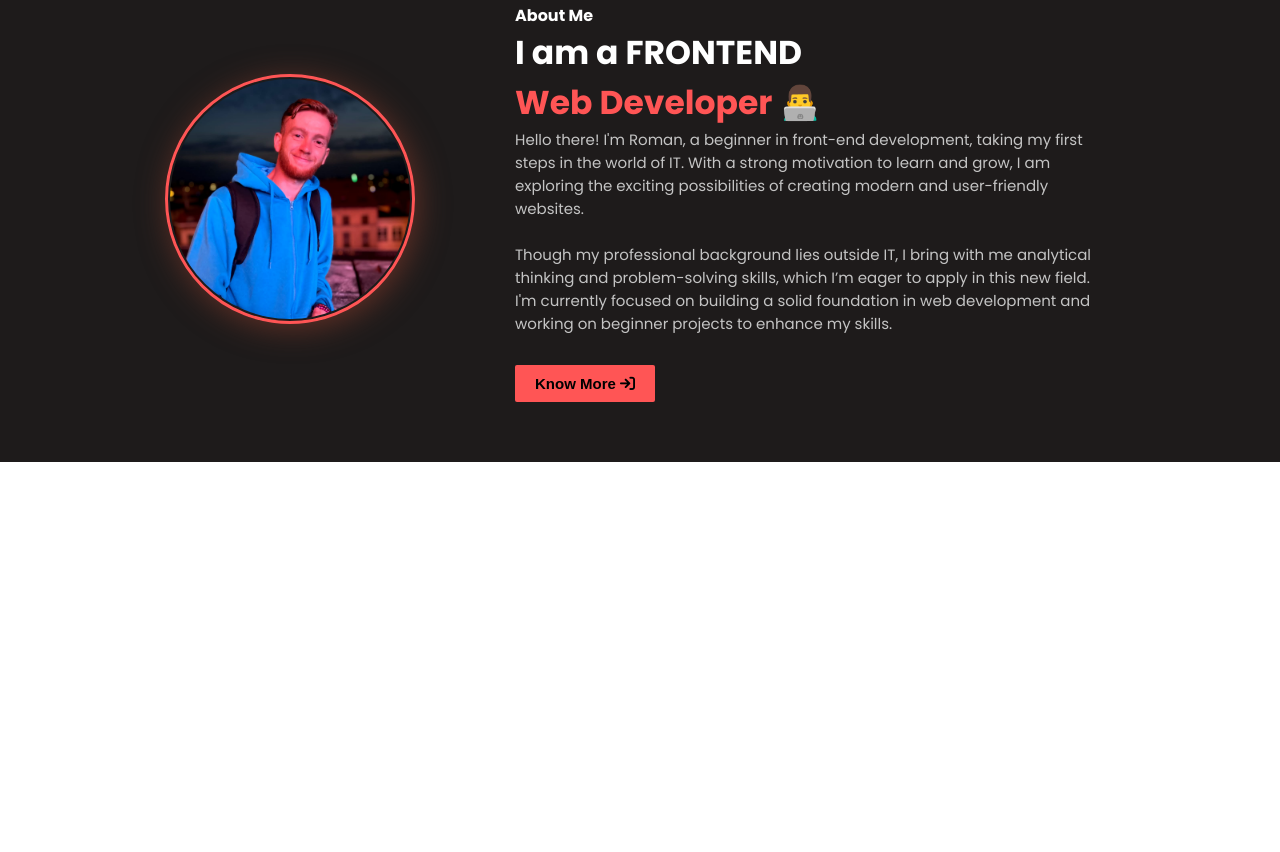
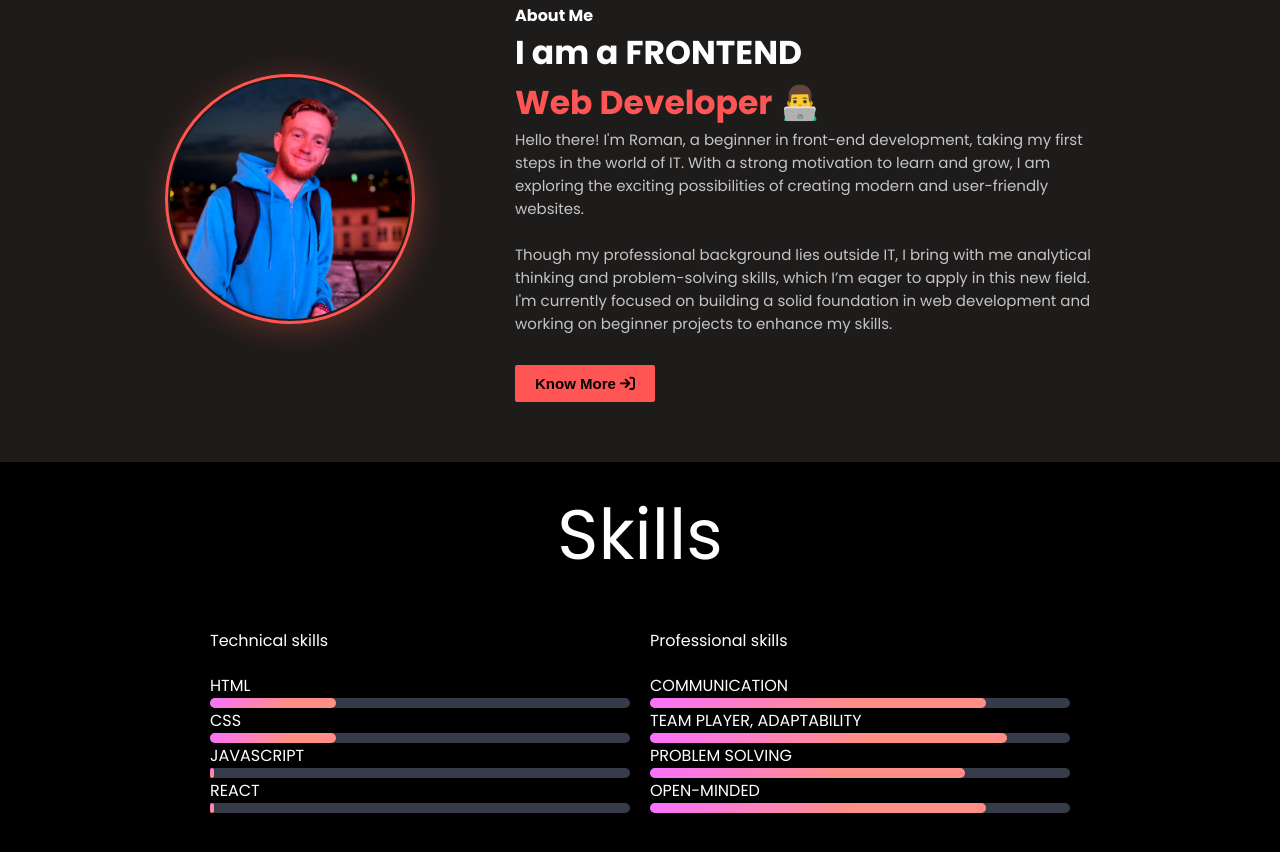
Before and after one commit to kovbinka/portfolio-roman, a website: page index.html in a window 1280 px wide. Shown: the part 697-1549 px from the top of the page. Before the commit the page ends 1159 px from the top, so only its background shows below. Drawn offline with Linux system fonts and the light colour scheme.

Commit message:
develop skills section

```diff
--- a/index.html
+++ b/index.html
@@ -1,5 +1,6 @@
 <!DOCTYPE html>
 <html lang="en">
+
 <head>
   <meta charset="UTF-8" />
   <link rel="icon" type="image/svg+xml" href="./client/assets/favicon.ico" />
@@ -7,10 +8,7 @@
   <title>My Portfolio</title>
 
   <!-- Font Awesome icons -->
-    <script
-      src="https://kit.fontawesome.com/a9cdbedf57.js"
-      crossorigin="anonymous"
-    ></script>
+  <script src="https://kit.fontawesome.com/a9cdbedf57.js" crossorigin="anonymous"></script>
 
   <!-- Styling CSS -->
 
@@ -33,27 +31,11 @@
       <img class="main-logo" src="images/logo.png" alt="logo" />
     </div>
     <div class="middle-section">
-        <a href="#home"
-          ><img class="navbar-logos" src="images/house-fill.svg" alt="intro"
-        /></a>
-        <a href="#about-section"
-          ><img
-            class="navbar-logos"
-            src="images/person-raised-hand.svg"
-            alt="about"
-        /></a>
-        <a href="index.html#home"
-          ><img class="navbar-logos" src="images/sliders2.svg" alt="skills"
-        /></a>
-        <a href="index.html#home"
-          ><img class="navbar-logos" src="images/layers-fill.svg" alt="project"
-        /></a>
-        <a href="index.html#home"
-          ><img
-            class="navbar-logos"
-            src="images/telephone-fill.svg"
-            alt="contact"
-        /></a>
+      <a href="#home"><img class="navbar-logos" src="images/house-fill.svg" alt="intro" /></a>
+      <a href="#about-section"><img class="navbar-logos" src="images/person-raised-hand.svg" alt="about" /></a>
+      <a href="index.html#home"><img class="navbar-logos" src="images/sliders2.svg" alt="skills" /></a>
+      <a href="index.html#home"><img class="navbar-logos" src="images/layers-fill.svg" alt="project" /></a>
+      <a href="index.html#home"><img class="navbar-logos" src="images/telephone-fill.svg" alt="contact" /></a>
     </div>
   </div>
 
@@ -74,32 +56,22 @@
         <ul class="social-icons">
           <!-- Social Icons -->
           <li>
-              <a href="https://www.facebook.com/roman.kovbinka" target="_blank"
-                ><i class="fa-brands fa-facebook"></i>&#32;</a
-              >
+            <a href="https://www.facebook.com/roman.kovbinka" target="_blank"><i
+                class="fa-brands fa-facebook"></i>&#32;</a>
           </li>
           <li>
-              <a href="https://www.linkedin.com/" target="_blank"
-                ><i class="fa-brands fa-linkedin"></i>&#32;</a
-              >
+            <a href="https://www.linkedin.com/" target="_blank"><i class="fa-brands fa-linkedin"></i>&#32;</a>
           </li>
           <li>
-              <a href="https://instagram.com/roma_kovbinka" target="_blank"
-                ><i class="fa-brands fa-instagram"></i>&#32;</a
-              >
+            <a href="https://instagram.com/roma_kovbinka" target="_blank"><i
+                class="fa-brands fa-instagram"></i>&#32;</a>
           </li>
           <li>
-              <a href="https://twitter.com/" target="_blank"
-                ><i class="fa-brands fa-twitter"></i>&#32;</a
-              >
+            <a href="https://twitter.com/" target="_blank"><i class="fa-brands fa-twitter"></i>&#32;</a>
           </li>
         </ul>
 
-          <form
-            style="display: inline"
-            action="mailto:roman10kovbinka@gmail.com"
-            method="get"
-          >
+        <form style="display: inline" action="mailto:roman10kovbinka@gmail.com" method="get">
           <button type="submit" class="btn btn-primary">Hire me 📧</button>
         </form>
 
@@ -146,23 +118,75 @@
           enhance my skills.
         </p>
 
-          <form
-            style="display: inline"
-            action="https://github.com/kovbinka"
-            method="get"
-          >
+        <form style="display: inline" action="https://github.com/kovbinka" method="get">
           <button type="submit" class="btn btn-primary">
             Know More <i class="fa-solid fa-arrow-right-to-bracket"></i>
           </button>
         </form>
+      </div>
+    </section>
+
+    <!-- skills -->
+    <!-- use this to showcase your skills, if you make changes, do not forget to modify the css accordingly -->
+    <section class="skills-design">
+      <h3 class="main-title center padding">Skills</h3>
+      <section class="wrapper">
+        <section class="column">
+          <p class="padding-bottom">Technical skills</p>
+          <section class="skills">
+            <ul class="no-bullet-list no-padding-list-item">
+              <li>
+                <p>html</p>
+                <span class="progress-bar"><span class="html"></span></span>
+              </li>
+              <li>
+                <p>css</p>
+                <span class="progress-bar"><span class="css"></span></span>
+              </li>
+              <li>
+                <p>javascript</p>
+                <span class="progress-bar"><span class="javascript"></span></span>
+              </li>
+              <li>
+                <p>React</p>
+                <span class="progress-bar"><span class="php"></span></span>
+              </li>
+            </ul>
+          </section>
+        </section>
+        <section class="column">
+          <p class="padding-bottom">Professional skills</p>
+          <section class="skills">
+            <ul class="no-bullet-list no-padding-list-item">
+              <li>
+                <p>communication</p>
+                <span class="progress-bar"><span class="comm-adapt"></span></span>
+              </li>
+              <li>
+                <p>team player, adaptability</p>
+                <span class="progress-bar"><span class="team-player"></span></span>
+              </li>
+              <li>
+                <p>problem solving</p>
+                <span class="progress-bar"><span class="problem-solving"></span></span>
+              </li>
+              <li>
+                <p>open-minded</p>
+                <span class="progress-bar"><span class="open-minded"></span></span>
+              </li>
+            </ul>
+          </section>
+        </section>
+      </section>
+    </section>
 
     <!-- <button class="btn btn-primary">
           <a href="https://github.com/kovbinka" type="submit" target="_blank">
             Know More <i class="fa-solid fa-arrow-right-to-bracket"></i>
           </a>
         </button> -->
-        </div>
-      </section>
+    <!-- </section> -->
   </main>
 </body>
+
 </html>
--- a/styles/style.css
+++ b/styles/style.css
@@ -159,6 +159,26 @@ section.about-section {
   content: "👨‍💻";
 }
 
+/* to skills section */
+
+.progress-bar span {
+  height: 10px;
+  float: left;
+  background: linear-gradient(
+    135deg,
+    rgb(250 113 283) 0%,
+    rgb(255 142 134) 60%
+  );
+  border-radius: 20px;
+  -webkit-background: linear-gradient(
+    135deg,
+    rgb(250 113 283) 0%,
+    rgb(255 142 134) 60%
+  );
+}
+
+/* to skills section */
+
 .about-content h2 > span {
   color: var(--primary);
 }
@@ -177,3 +197,123 @@ section.about-section {
   text-decoration: none;
   color: var(--dark-primary);
 }
+
+/* Skills Section */
+.new-block {
+  display: block;
+  margin-left: 100px;
+}
+
+section.skills-design {
+  background-color: var(--dark-primary);
+  color: #fff;
+  display: block;
+  align-items: center;
+  height: 390px;
+  margin-bottom: 0;
+  padding: 0;
+}
+
+/* section.skills-section {
+  background-color: var(--dark-secondary);
+  color: #fff;
+  display: flex;
+  align-items: center;
+  justify-content: center;
+  padding: 0;
+  margin-top: 0;
+} */
+
+.wrapper {
+  max-width: 900px;
+  margin: auto;
+  margin-bottom: 50px;
+  padding: 20px;
+  display: flex;
+  gap: 20px 20px;
+  align-items: center;
+}
+
+.main-title {
+  font-weight: normal;
+  line-height: normal;
+  margin: 0;
+  padding: 0;
+  font-size: 70px;
+}
+
+.center {
+  text-align: center;
+}
+
+.padding {
+  padding: 20px;
+}
+
+.column {
+  flex: 50%;
+}
+
+.padding-bottom {
+  padding-bottom: 20px;
+}
+
+.skills {
+  list-style: none;
+  text-transform: uppercase;
+}
+
+.no-bullet-list {
+  list-style-type: none;
+}
+
+.no-padding-list-item {
+  padding-left: 0;
+}
+
+.progress-bar {
+  background-color: #353b48;
+  display: block;
+  height: 10px;
+  border-radius: 20px;
+}
+
+.html {
+  width: 30%;
+  animation: html 3s;
+}
+
+.css {
+  width: 30%;
+  animation: css 3s;
+}
+
+.javascript {
+  width: 1%;
+  animation: javascript 3s;
+}
+
+.php {
+  width: 1%;
+  animation: php 3s;
+}
+
+.comm-adapt {
+  width: 80%;
+  animation: comm-adapt 3s;
+}
+
+.team-player {
+  width: 85%;
+  animation: team-player 3s;
+}
+
+.problem-solving {
+  width: 75%;
+  animation: problem-solving 3s;
+}
+
+.open-minded {
+  width: 80%;
+  animation: open-minded 3s;
+}
```
Lines whose indentation alone changed are shown as unchanged.
